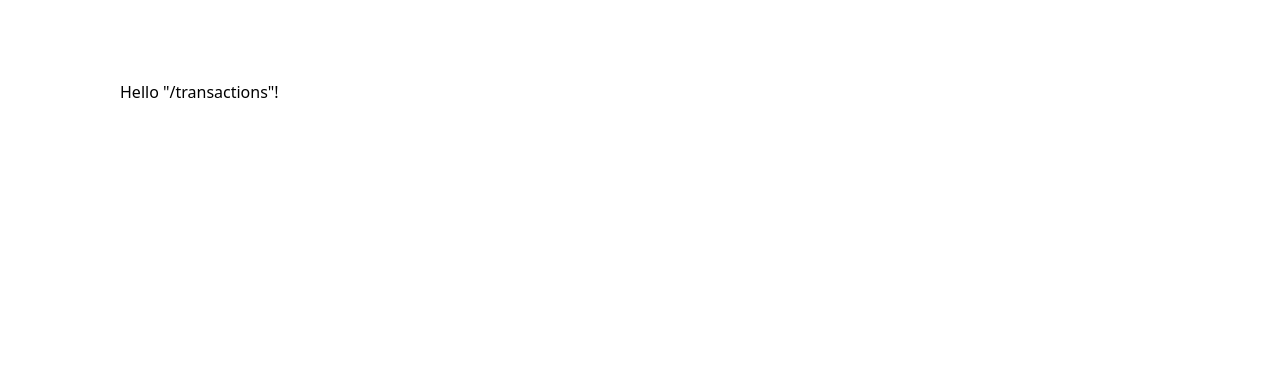
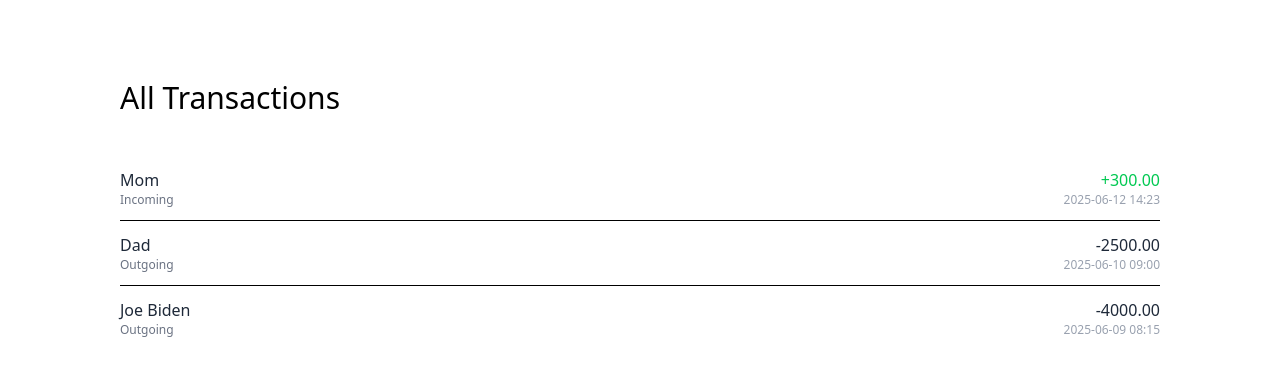
Before and after one commit to salt-community/jfs-2025-03-31-novabank-ab, a React (Vite) app in the folder frontend/: page /transactions in a window 1280 px wide. Shown: the top 376 px of the page. Built offline with nearby package versions, Linux system fonts and the light colour scheme; no server answers.

Commit message:
Implemented transactions page and adjusted settings

```diff
--- a/frontend/package.json
+++ b/frontend/package.json
@@ -15,6 +15,7 @@
   "dependencies": {
     "@clerk/clerk-react": "^5.31.9",
     "@tailwindcss/vite": "^4.0.6",
+    "@tanstack/react-query": "^5.80.7",
     "@tanstack/react-router": "^1.114.3",
     "@tanstack/react-router-devtools": "^1.114.3",
     "@tanstack/router-plugin": "^1.114.3",
--- a/frontend/src/main.tsx
+++ b/frontend/src/main.tsx
@@ -3,6 +3,8 @@ import ReactDOM from 'react-dom/client'
 import { RouterProvider, createRouter } from '@tanstack/react-router'
 import { ClerkProvider } from '@clerk/clerk-react'
 import "./i18n";
+import { QueryClient, QueryClientProvider } from '@tanstack/react-query'
+
 
 
 // Import the generated route tree
@@ -30,6 +32,8 @@ declare module '@tanstack/react-router' {
 
 const PUBLISHABLE_KEY = import.meta.env.VITE_CLERK_PUBLISHABLE_KEY
 
+const queryClient = new QueryClient()
+
 if (!PUBLISHABLE_KEY) {
   throw new Error('Missing Publishable Key')
 }
@@ -40,9 +44,11 @@ if (rootElement && !rootElement.innerHTML) {
   const root = ReactDOM.createRoot(rootElement)
   root.render(
     <StrictMode>
+      <QueryClientProvider client={queryClient}>
       <ClerkProvider publishableKey={PUBLISHABLE_KEY} afterSignOutUrl='/'>
         <RouterProvider router={router} />
       </ClerkProvider>
+      </QueryClientProvider>
     </StrictMode>,
   )
 }
--- a/frontend/src/pages/settingsPage/SettingsPage.tsx
+++ b/frontend/src/pages/settingsPage/SettingsPage.tsx
@@ -1,9 +1,9 @@
+import { UserButton } from '@clerk/clerk-react'
+
 export default function SettingsPage() {
   return (
     <>
-      <div className="">
-        Hello "/settings"!
-      </div>
+      <UserButton />
     </>
   )
 }
--- a/frontend/src/pages/transactionsPage/TransactionsPage.tsx
+++ b/frontend/src/pages/transactionsPage/TransactionsPage.tsx
@@ -0,0 +1,76 @@
+import { useQuery } from '@tanstack/react-query'
+import TransactionItem from '@/components/generic/TransactionItem'
+
+type Transaction = {
+  name: string
+  category: string
+  amount: number
+  time: string
+}
+
+async function fetchTransactions(): Promise<Transaction[]> {
+  return new Promise((resolve) => {
+    setTimeout(() => {
+      resolve([
+        {
+          id: '1',
+          name: 'Mom',
+          category: 'Incoming',
+          amount: 300,
+          time: '2025-06-12 14:23',
+        },
+        {
+          id: '2',
+          name: 'Dad',
+          category: 'Outgoing',
+          amount: -2500,
+          time: '2025-06-10 09:00',
+        },
+        {
+          id: '3',
+          name: 'Joe Biden',
+          category: 'Outgoing',
+          amount: -4000,
+          time: '2025-06-09 08:15',
+        },
+      ])
+    })
+  })
+}
+
+export default function TransactionsPage() {
+  const {
+    data: transactions = [],
+    isLoading,
+    isError,
+    error,
+  } = useQuery<Transaction[]>({
+    queryKey: ['transactions'],
+    queryFn: fetchTransactions,
+  })
+
+  if (isLoading) return <div className="p-8">Loading</div>
+  if (isError)
+    return <div className="p-8 text-red-500">Error loading transactions</div>
+
+  return (
+    <div className=" mx-auto">
+      <h1 className="text-3xl mb-10">All Transactions</h1>
+      <div>
+        {transactions.length === 0 ? (
+          <div className="p-4 text-gray-500">No transactions found</div>
+        ) : (
+          transactions.map((tx) => (
+            <TransactionItem
+              key={tx.id}
+              name={tx.name}
+              category={tx.category}
+              amount={tx.amount}
+              time={tx.time}
+            />
+          ))
+        )}
+      </div>
+    </div>
+  )
+}
--- a/frontend/src/routes/transactions.tsx
+++ b/frontend/src/routes/transactions.tsx
@@ -1,9 +1,12 @@
 import { createFileRoute } from '@tanstack/react-router'
+import TransactionsPage from '@/pages/transactionsPage/TransactionsPage'
 
 export const Route = createFileRoute('/transactions')({
   component: RouteComponent,
 })
 
 function RouteComponent() {
-  return <div>Hello "/transactions"!</div>
+  return (
+    <TransactionsPage />
+  )
 }
```
Also changed, not shown: 1 other file (tests, documents, lock files or other folders).
